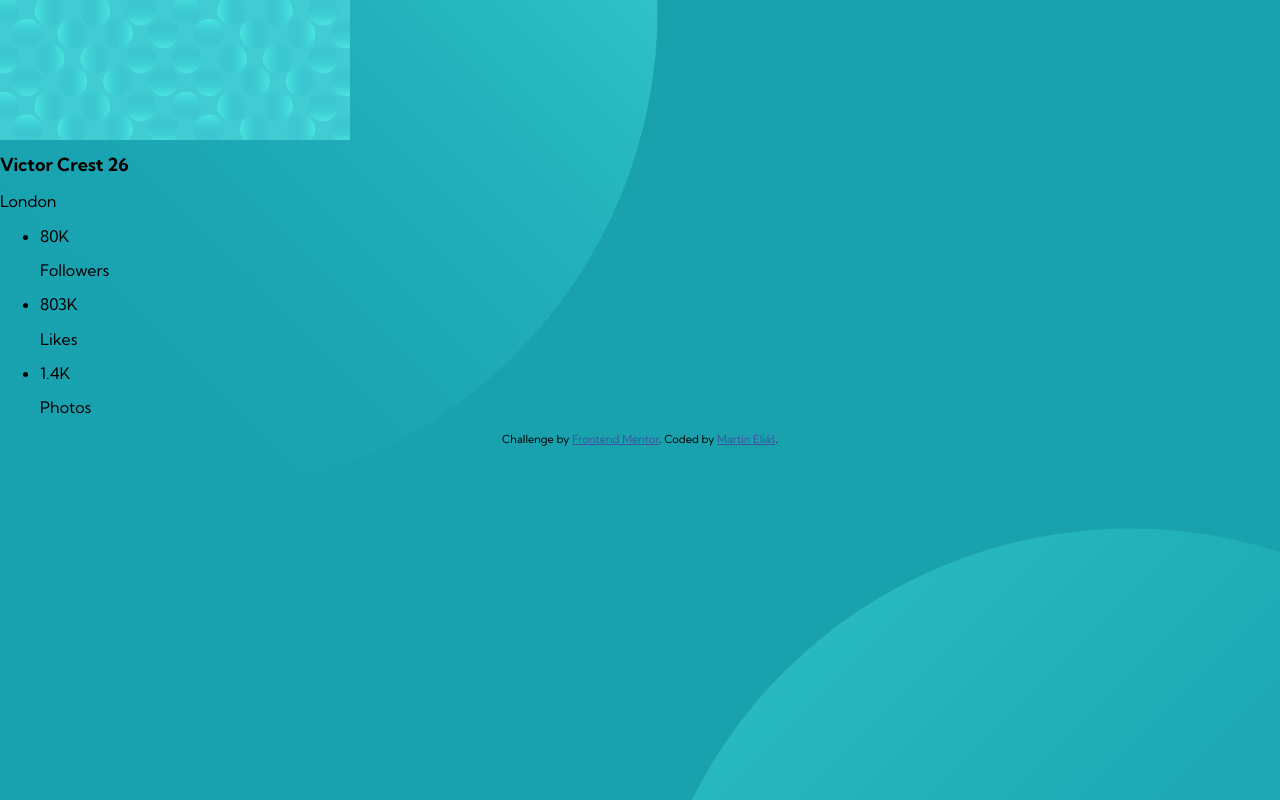
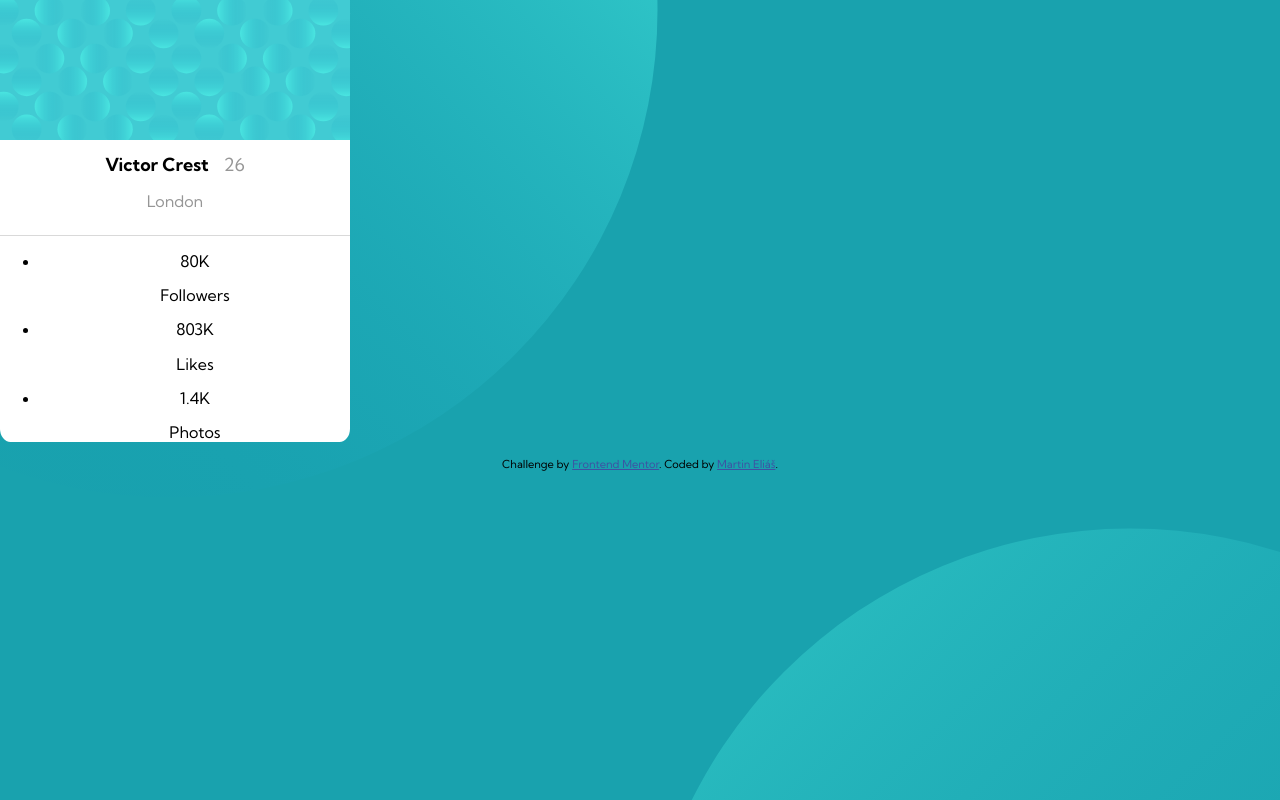
Before and after one commit to martinelias1312/profile-card-component-main, a plain HTML site: page index.html in a window 1280 px wide. Drawn offline with Linux system fonts and the light colour scheme.

Commit message:
card, age, city styling

```diff
--- a/assets/css/style.css
+++ b/assets/css/style.css
@@ -8,12 +8,31 @@ body {
 }
 
 main {
-    margin: 0 auto;
+   width: 21.875em;
+   text-align: center;
+   background-color: #fff;
+   border-radius: 3%;
 }
 
 main h1 {
     font-size: 1.125em;
+    font-weight: 700;
 }
+
+.age {
+    margin-left: 0.625em;
+    color: hsl(0, 0%, 59%);
+    font-weight: 500;
+}
+
+.city {
+    font-weight: 400;
+    color: hsl(0, 0%, 59%);
+    border-bottom: solid 0.01em hsl(0, 0%, 85%);
+    padding-bottom: 1.5em;
+}
+
+
 
 /* Footer Signature */
 .attribution { font-size: 0.6875em; text-align: center; }
```
